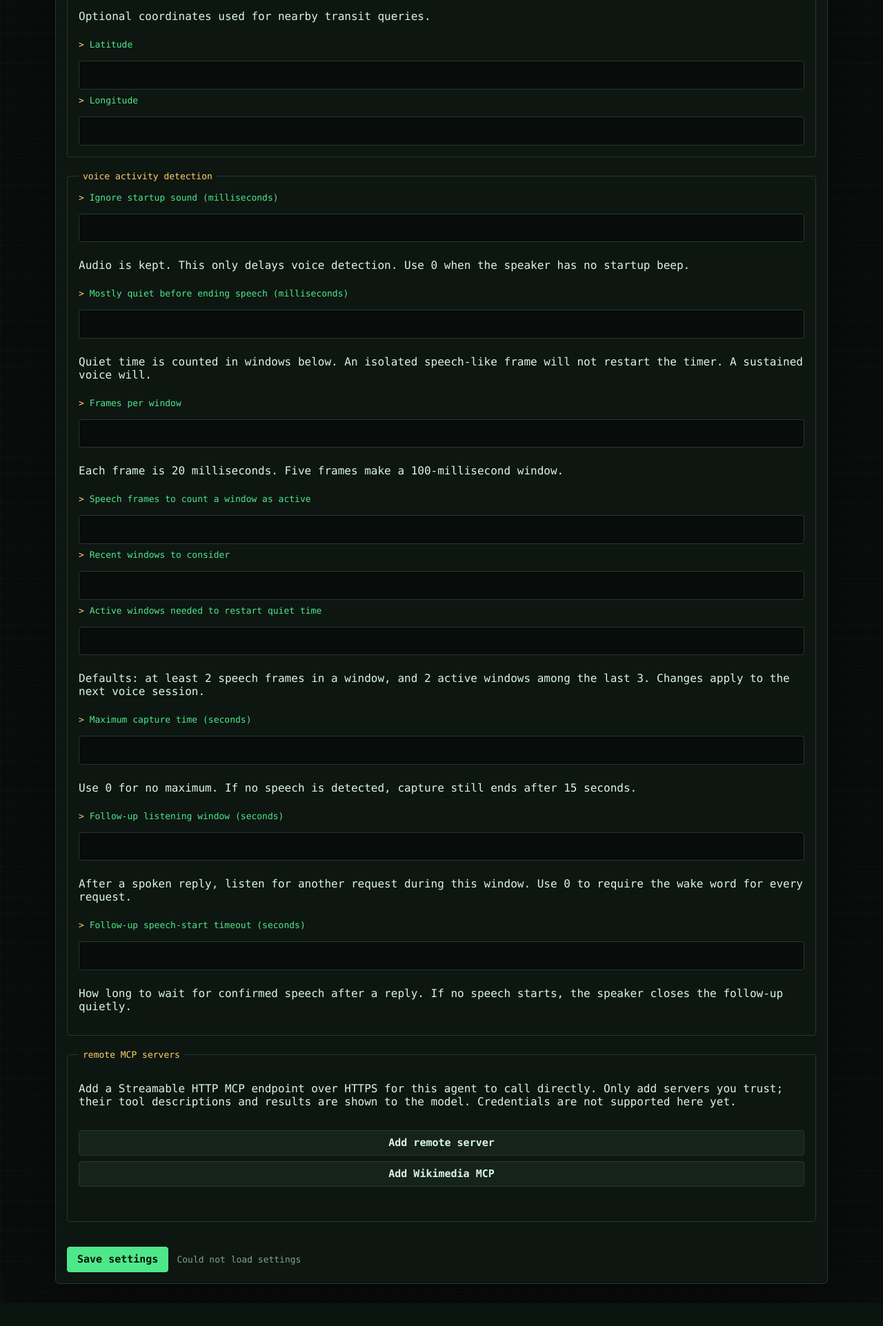
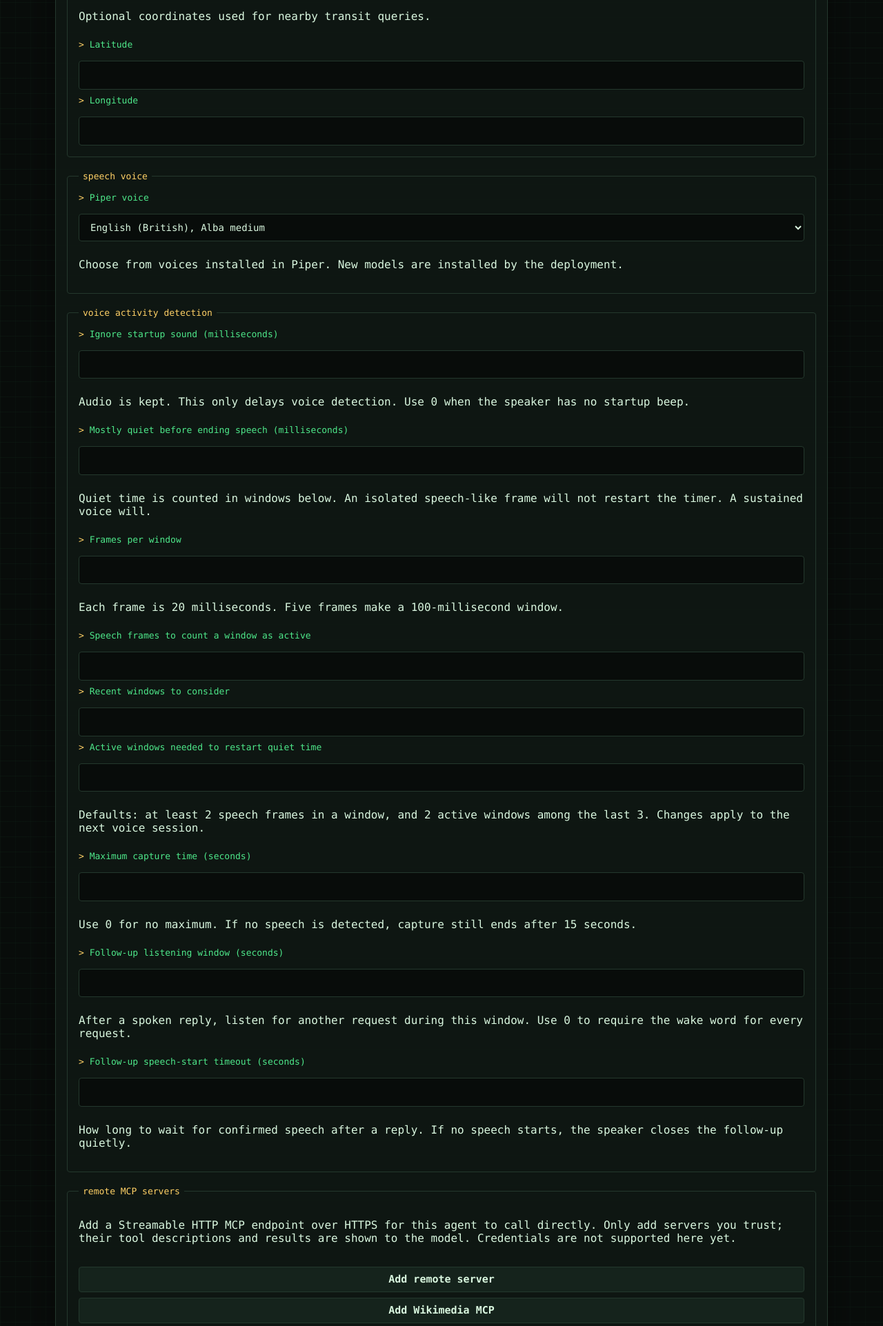
Before and after one commit to faisal-memon/rag-agent, a Python web app: template app/agent/web/templates/settings.html in a window 1280 px wide. Shown: the part 2087-4010 px from the top of the page at 69% size. Before the commit the page ends 3949 px from the top, so only its background shows below. Run offline with Jinja, Linux system fonts and the light colour scheme; the template is opened without the code that fills it, so the values that code supplies are empty.

Commit message:
Make Piper voice selection a runtime setting

```diff
--- a/app/agent/api/schemas.py
+++ b/app/agent/api/schemas.py
@@ -108,6 +108,7 @@ class AgentRuntimeSettings(BaseModel):
     embedding_llamacpp_model: str = Field(min_length=1)
     query_limit: int = Field(ge=1, le=100)
     agent_max_steps: int = Field(ge=1, le=12)
+    piper_voice: str = Field(default="en_GB-alba-medium", min_length=1, max_length=120)
     system_prompt: str = Field(default="", max_length=20_000)
     default_system_prompt: str = Field(default="", max_length=20_000)
     system_prompt_is_default: bool = True
--- a/app/agent/esphome_voice.py
+++ b/app/agent/esphome_voice.py
@@ -369,6 +369,7 @@ class ESPHomeVoiceClient:
     def update_settings(self, settings: ApiSettings) -> None:
         """Apply settings updates to subsequent voice sessions."""
         self._settings = settings
+        self._piper = PiperClient(settings.piper_host, settings.piper_port, settings.piper_voice)
 
     def status(self) -> dict:
         """Return the currently configured speaker's live connection details."""
--- a/app/agent/web/static/settings.js
+++ b/app/agent/web/static/settings.js
@@ -6,6 +6,8 @@ const systemPromptStatus = document.getElementById("system-prompt-status");
 const resetSystemPromptButton = document.getElementById("reset-system-prompt");
 const remoteMCPServerList = document.getElementById("remote-mcp-servers");
 const remoteMCPFormStatus = document.getElementById("remote-mcp-form-status");
+const piperVoiceSelect = document.getElementById("piper-voice");
+const piperVoiceStatus = document.getElementById("piper-voice-status");
 let systemPromptIsDefault = true;
 let defaultSystemPrompt = "";
 
@@ -20,6 +22,30 @@ function updateSystemPromptStatus() {
 function renderRemoteMCPServers(servers = []) {
   remoteMCPServerList.replaceChildren();
   for (const server of servers) addRemoteMCPServer(server.name, server.url);
+}
+
+function renderPiperVoices(voices = []) {
+  if (!piperVoiceSelect || !voices.length) return;
+  const selected = piperVoiceSelect.value;
+  piperVoiceSelect.replaceChildren(...voices.map((voice) => {
+    const option = document.createElement("option");
+    option.value = voice;
+    option.textContent = voice;
+    return option;
+  }));
+  piperVoiceSelect.value = voices.includes(selected) ? selected : voices[0];
+  piperVoiceStatus.textContent = `${voices.length} Piper voice${voices.length === 1 ? "" : "s"} installed.`;
+}
+
+async function loadPiperVoices() {
+  try {
+    const response = await fetch("/api/piper/voices");
+    if (!response.ok) return;
+    const data = await response.json();
+    renderPiperVoices(data.voices || []);
+  } catch (_error) {
+    // Keep the built-in choices when Piper is temporarily unavailable.
+  }
 }
 
 function addRemoteMCPServer(name = "", url = "") {
@@ -136,6 +162,7 @@ async function loadSettings() {
   const response = await fetch("/api/settings");
   if (!response.ok) throw new Error("Could not load settings");
   fillForm(await response.json());
+  await loadPiperVoices();
   setStatus("Ready");
 }
 
--- a/app/agent/web/templates/settings.html
+++ b/app/agent/web/templates/settings.html
@@ -131,6 +131,16 @@
 
         <section id="voice-panel" class="settings-panel" role="tabpanel" hidden>
           <fieldset>
+            <legend>speech voice</legend>
+            <label for="piper-voice">Piper voice</label>
+            <select id="piper-voice" name="piper_voice">
+              <option value="en_GB-alba-medium">English (British), Alba medium</option>
+              <option value="en_US-lessac-medium">English (US), Lessac medium</option>
+              <option value="en_US-amy-medium">English (US), Amy medium</option>
+            </select>
+            <p class="field-help" id="piper-voice-status">Choose from voices installed in Piper. New models are installed by the deployment.</p>
+          </fieldset>
+          <fieldset>
             <legend>voice activity detection</legend>
             <label for="voice-start-grace-ms">Ignore startup sound (milliseconds)</label>
             <input id="voice-start-grace-ms" name="voice_start_grace_ms" type="number" min="0" max="10000" step="20" required />
```
Also changed, not shown: app/agent/api/routes.py (+17 -0 lines), app/agent/config.py (+8 -4 lines), app/agent/esphome_playback.py (+21 -0 lines), tests/test_settings.py (+12 -0 lines).
